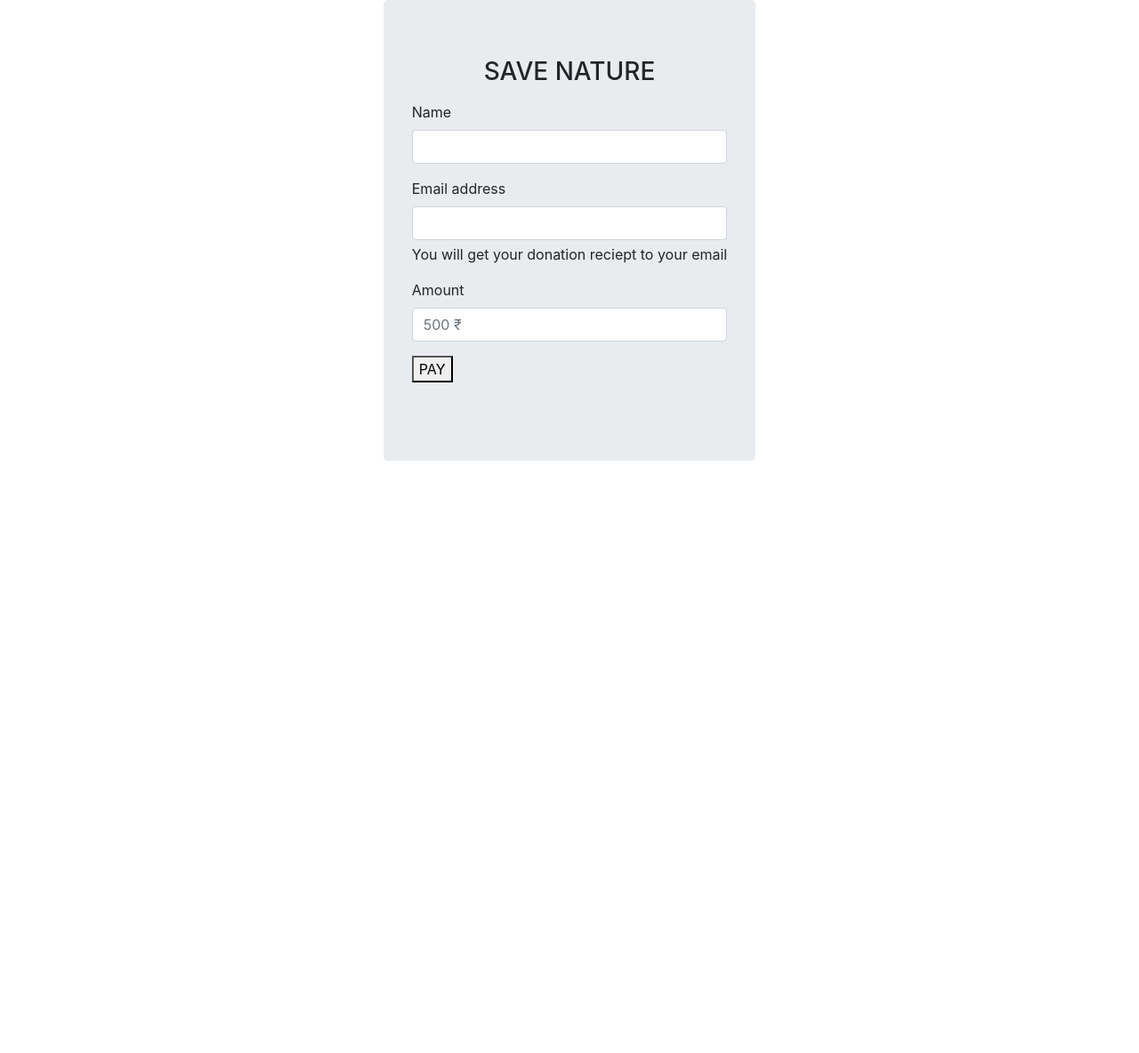
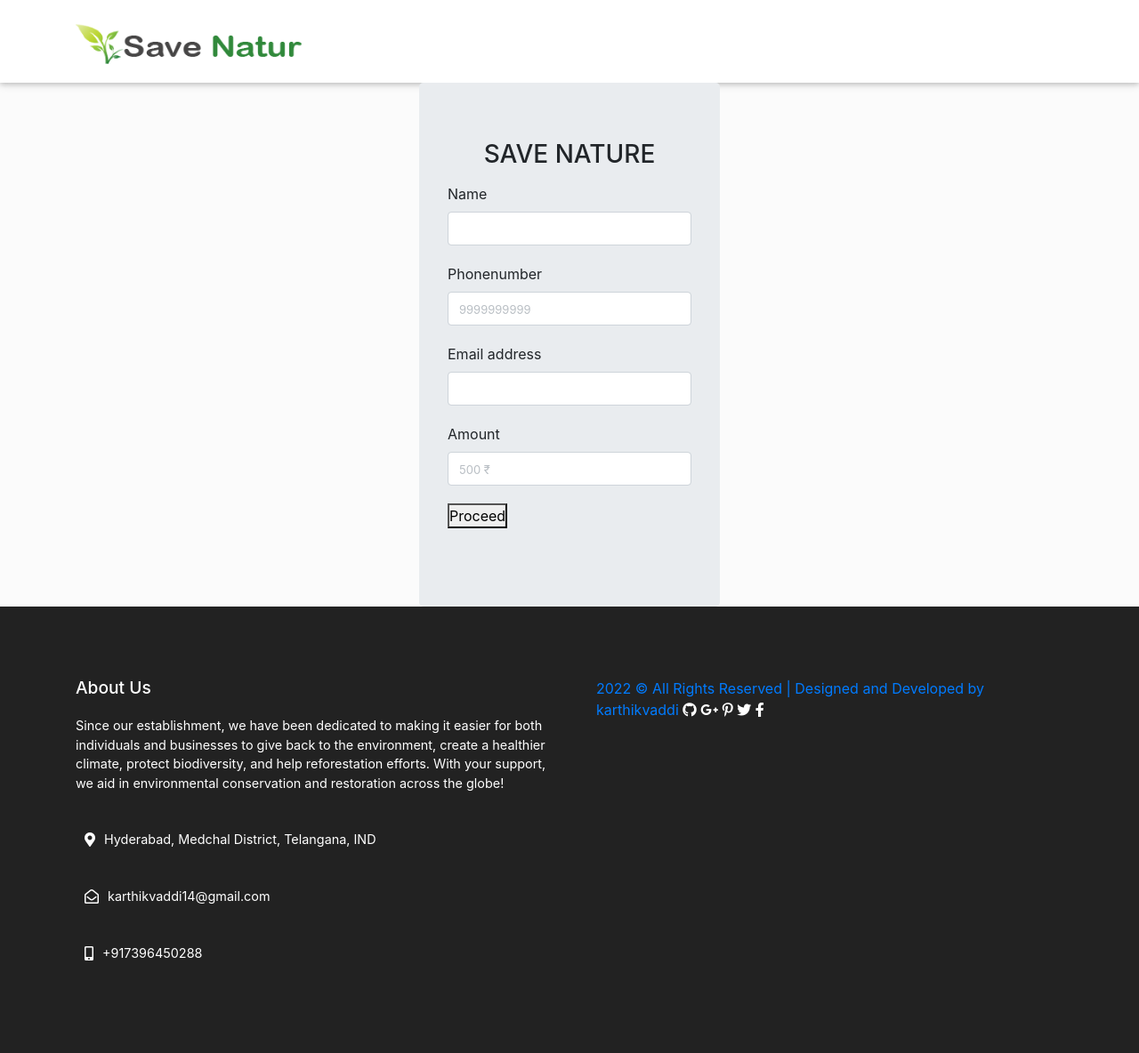
Before and after one commit to karthikvaddi-git/razorpayintegration, a Django app: page /payment in a window 1280 px wide. Shown: the whole page at 89% size. Before the commit the page ends 518 px from the top, so only its background shows below. Run offline with Django 3.2, Linux system fonts and the light colour scheme; some libraries are stand-ins or nearby versions.

Commit message:
requiremts added

```diff
--- a/savenatureapp/models.py
+++ b/savenatureapp/models.py
@@ -5,8 +5,9 @@
     name=models.CharField(max_length=1000)
     email=models.EmailField(max_length=200)
     amount=models.CharField(max_length=500)
+    phonenumber=models.CharField(max_length=20)
     paymentid=models.CharField(max_length=1000)
     paid=models.BooleanField(default=False)
 
     def __str__(self):
-        return self.name
+        return self.email
--- a/savenatureapp/views.py
+++ b/savenatureapp/views.py
@@ -13,6 +13,7 @@
 
 def pay(request):
     if request.method=="POST":
+        phone=request.POST.get('phonenumber')
 
         name=request.POST.get('nameid')
         email=request.POST.get('emailid')
@@ -27,7 +28,7 @@
 
 
 
-        saveobj = savenature(name=name, email=email, paymentid=payment['id'],amount=amount)
+        saveobj = savenature(name=name, email=email, paymentid=payment['id'],amount=amount,phonenumber=phone)
         saveobj.save()
         context={'payment':payment}
 
@@ -61,6 +62,9 @@
         try:
 
                 status = client.utility.verify_payment_signature(params_dict)
+                user = savenature.objects.filter(paymentid=orderid).first()
+                user.paid = True
+                user.save()
                 return HttpResponse("payemnet succesful")
 
 
--- a/templates/pay.html
+++ b/templates/pay.html
@@ -1,7 +1,21 @@
+
+{% load static %}
 <!doctype html>
 <html lang="en">
   <head>
     <!-- Required meta tags -->
+          <meta charset="utf-8">
+    <meta name="viewport" content="width=device-width, initial-scale=1, shrink-to-fit=no">
+    <title>SAVENATURE</title>
+    <link rel="shortcut icon" href="{% static  'assets/images/fav.png' %}" type="image/x-icon">
+    <link href="https://fonts.googleapis.com/css?family=Josefin+Sans:300,400,600,700" rel="stylesheet">
+    <link rel="shortcut icon" href="{% static 'assets/images/fav.jpg' %}">
+    <link rel="stylesheet" href="{% static 'assets/css/bootstrap.min.css' %}">
+    <link rel="stylesheet" href="{%static 'assets/css/animate.css' %}">
+    <link rel="stylesheet" href="{% static 'assets/css/all.min.css' %}">
+    <link rel="stylesheet" href=" {% static 'assets/plugins/slider/css/owl.carousel.min.css' %}">
+    <link rel="stylesheet" href="{%static 'assets/plugins/slider/css/owl.theme.default.css' %}">
+    <link rel="stylesheet" type="text/css" href="{% static 'assets/css/style.css' %}"/>
     <meta charset="utf-8">
     <meta name="viewport" content="width=device-width, initial-scale=1, shrink-to-fit=no">
 
@@ -11,6 +25,28 @@
     <title>Hello, world!</title>
   </head>
   <body>
+      <header class="continer-fluid ">
+
+        <div id="menu-jk" class="header-bottom">
+            <div class="container">
+                <div class="row nav-row">
+                    <div class="col-lg-3 col-md-12 logo">
+                        <a href="index.html">
+                            <img src="{% static 'assets/images/logo.png' %}" alt="">
+                        </a>
+
+                    </div>
+                    <div class="col-lg-9 col-md-12 nav-col">
+                        <nav class="navbar navbar-expand-lg navbar-light">
+
+
+
+                        </nav>
+                    </div>
+                </div>
+            </div>
+        </div>
+    </header>
 <form action="{% url 'payment' %}" method="POST" > {% csrf_token %}
     <div class="container h-100 d-flex justify-content-center">
     <div class="jumbotron my-auto">
@@ -26,18 +62,24 @@
     <input type="text" class="form-control" id="nameid" name="nameid" aria-describedby="emailHelp">
 
   </div>
+         <div class="mb-3">
+    <label for="exampleInputPassword1"  class="form-label">Phonenumber</label>
+    <input type="tel" class="form-control" placeholder="9999999999" id="phonenumber" name="phonenumber">
+  </div>
   <div class="mb-3">
     <label for="exampleInputEmail1" class="form-label">Email address</label>
     <input type="email" class="form-control" id="emailid" name="emailid" aria-describedby="emailHelp">
-    <div id="emailHelp" class="form-text">You will get your donation reciept to your email</div>
+
   </div>
+
   <div class="mb-3">
     <label for="exampleInputPassword1"  class="form-label">Amount</label>
     <input type="number" class="form-control" placeholder="500 ₹" id="amountid" name="amountid">
   </div>
+
 <div class="mb-3">
 
-  <button type="submit"  id="rzp-button1">PAY</button>
+  <button type="submit"  id="rzp-button1">Proceed</button>
 
 	</div>
 
@@ -72,7 +114,7 @@
     data-buttontext="Pay with Razorpay"
     data-name="Save nature"
     data-description="donation "
-
+        data-prefill.contact="{{saveobj.phonenumber}}"
 
     data-prefill.email="{{saveobj.email}}"
     data-theme.color="#F37254">
@@ -90,4 +132,66 @@
     <script src="https://cdn.jsdelivr.net/npm/popper.js@1.12.9/dist/umd/popper.min.js" integrity="sha384-ApNbgh9B+Y1QKtv3Rn7W3mgPxhU9K/ScQsAP7hUibX39j7fakFPskvXusvfa0b4Q" crossorigin="anonymous"></script>
     <script src="https://cdn.jsdelivr.net/npm/bootstrap@4.0.0/dist/js/bootstrap.min.js" integrity="sha384-JZR6Spejh4U02d8jOt6vLEHfe/JQGiRRSQQxSfFWpi1MquVdAyjUar5+76PVCmYl" crossorigin="anonymous"></script>
   </body>
+
+
+    <footer>
+        <div class="container">
+            <div class="row">
+                <div class="col about">
+                    <h2>About Us</h2>
+                    <p>Since our establishment, we have been dedicated to making it easier for both individuals and businesses to give back to the environment, create a healthier climate, protect biodiversity, and help reforestation efforts.
+
+With your support, we aid in environmental conservation and restoration across the globe! </p>
+
+                    <div class="foot-address">
+                        <div class="icon">
+                            <i class="fas fa-map-marker-alt"></i>
+                        </div>
+                        <div class="addet">
+                            Hyderabad,
+                            Medchal District,
+                            Telangana, IND
+                        </div>
+                    </div>
+                    <div class="foot-address">
+                        <div class="icon">
+                            <i class="far fa-envelope-open"></i>
+                        </div>
+                        <div class="addet">
+                            karthikvaddi14@gmail.com <br>
+
+                        </div>
+                    </div>
+                    <div class="foot-address">
+                        <div class="icon">
+                            <i class="fas fa-mobile-alt"></i>
+                        </div>
+                        <div class="addet">
+                            +917396450288 <br>
+
+                        </div>
+                    </div>
+                </div>
+
+                <div class="col glink">
+                       <div class="container">
+            <a href="https://www.smarteyeapps.com/">2022 &copy; All Rights Reserved | Designed and Developed by karthikvaddi</a>
+
+            <span>
+                <a><i class="fab fa-github"></i></a>
+                <a><i class="fab fa-google-plus-g"></i></a>
+                <a><i class="fab fa-pinterest-p"></i></a>
+                <a><i class="fab fa-twitter"></i></a>
+                <a><i class="fab fa-facebook-f"></i></a>
+        </span>
+        </div>
+
+    </div>
+
+                </div>
+
+            </div>
+        </div>
+
+    </footer>
 </html>
```
Also changed, not shown: requirements.txt (+12 -0 lines), templates/index.html (+33 -28 lines), db.sqlite3, savenatureapp/migrations/0003_savenature_phonenumber.py (added).
